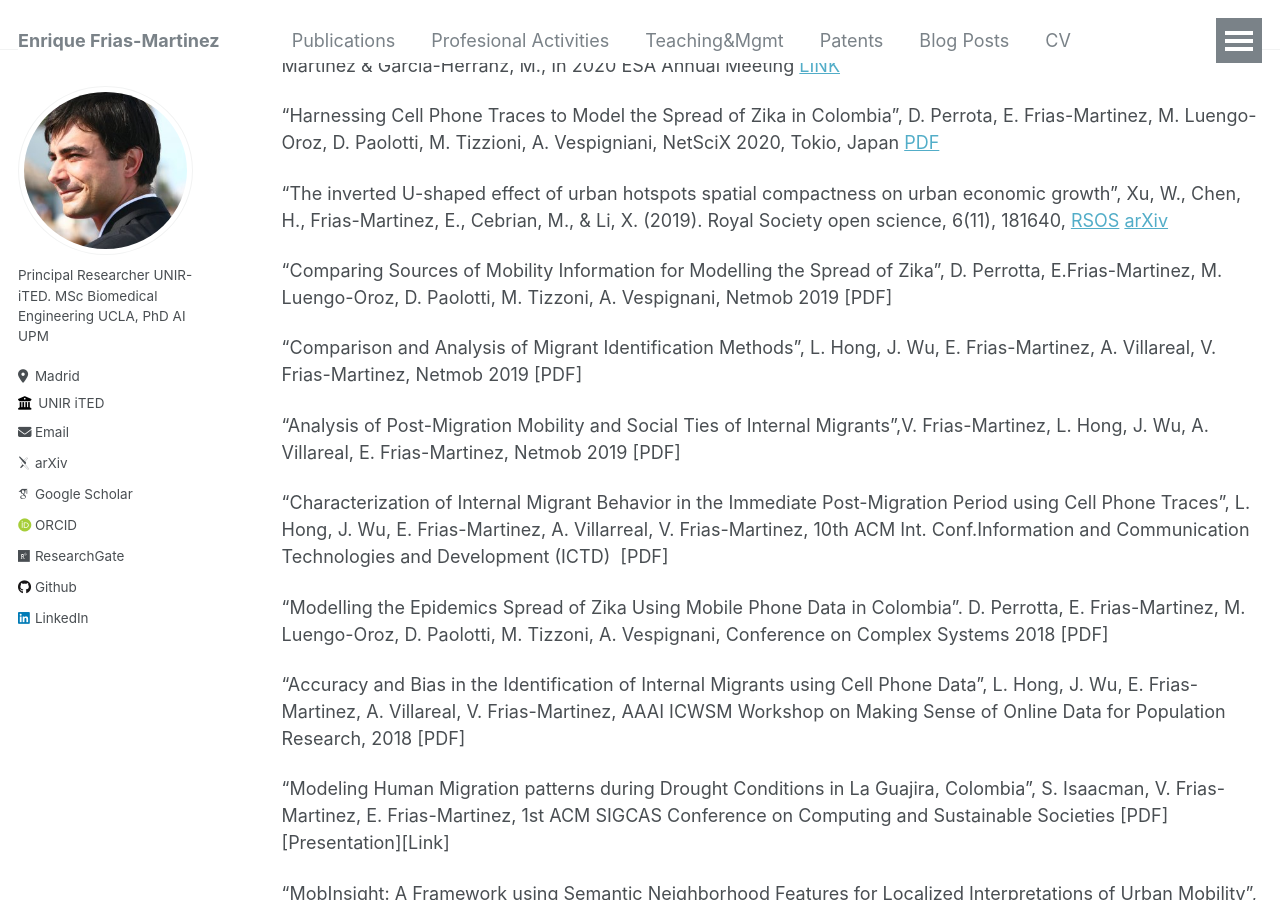
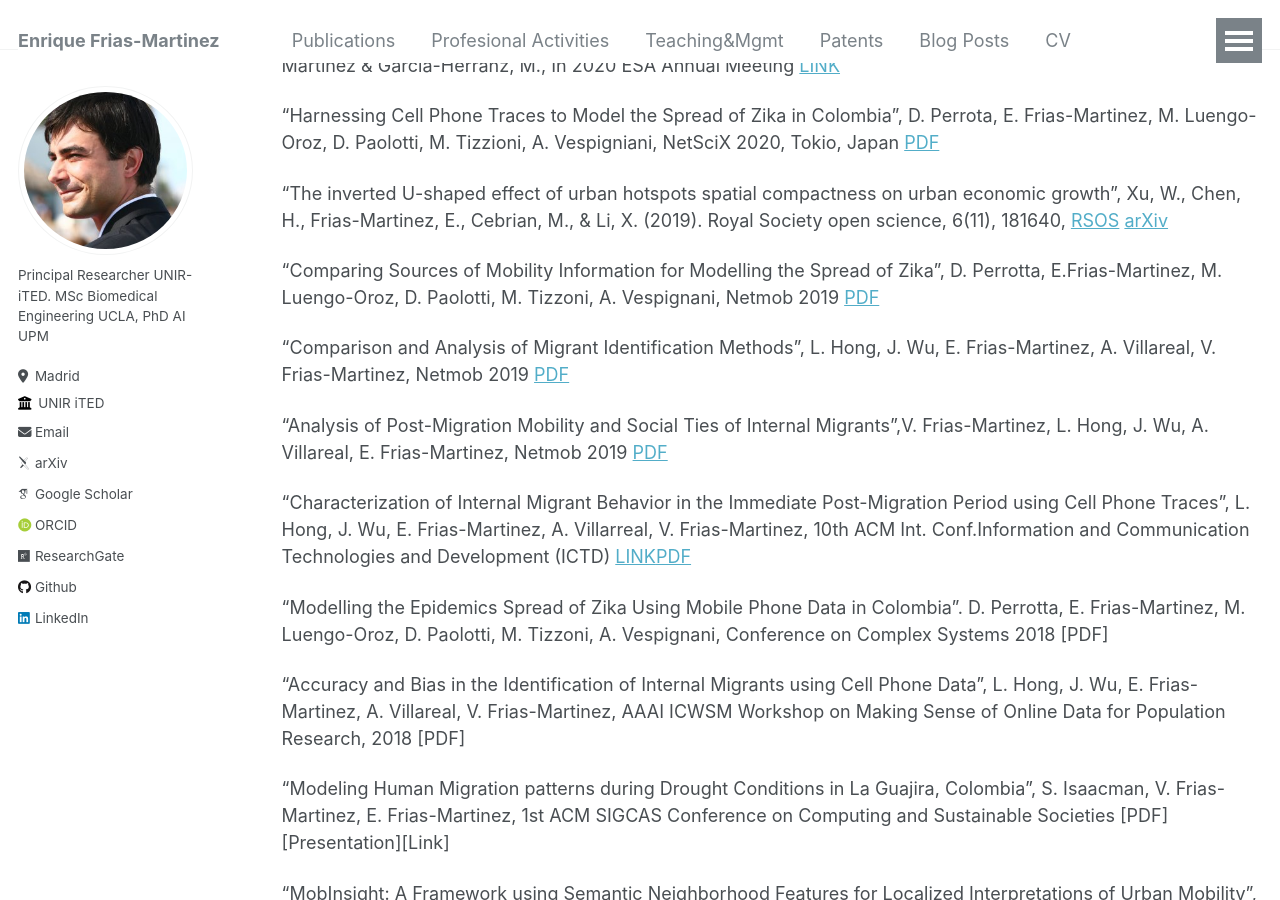
Before and after one commit to ENriqueFRiasM/enriquefriasm.github.io, a Jekyll site: the page built from _pages/publications.md, in a window 1280 px wide and 900 px high, scrolled down 1707 px. Built offline with Jekyll 4.4.1, drawn with Linux system fonts in a browser that asks for light colours; some web fonts are replaced.

Commit message:
Update publications.md

```diff
--- a/_pages/publications.md
+++ b/_pages/publications.md
@@ -50,16 +50,15 @@ EPJ data science 11 (1), 53, 2022 [LINK](https://link.springer.com/content/pdf/1
 
 "The inverted U-shaped effect of urban hotspots spatial compactness on urban economic growth", Xu, W., Chen, H., Frias-Martinez, E., Cebrian, M., & Li, X. (2019). Royal Society open science, 6(11), 181640, [RSOS](https://royalsocietypublishing.org/doi/full/10.1098/rsos.181640) [arXiv](https://arxiv.org/abs/1908.05530)
 
+"Comparing Sources of Mobility Information for Modelling the Spread of Zika", D. Perrotta, E.Frias-Martinez, M. Luengo-Oroz, D. Paolotti, M. Tizzoni, A. Vespignani, ﻿﻿﻿Netmob 2019 [PDF](https://enriquefriasm.github.io/files/abstract_NetMob_PerrottaDaniela.28324716.pdf)
 
-"Comparing Sources of Mobility Information for Modelling the Spread of Zika", D. Perrotta, E.Frias-Martinez, M. Luengo-Oroz, D. Paolotti, M. Tizzoni, A. Vespignani, ﻿﻿﻿Netmob 2019 [PDF]
+"Comparison and Analysis of Migrant Identification Methods",  L. Hong, J. Wu, E. Frias-Martinez, A. Villareal, V. Frias-Martinez, Netmob 2019 [PDF](htps://enriquefriasm.github.io/files/ComparissonMigrantMethods.28324903.pdf)
 
-"Comparison and Analysis of Migrant Identification Methods",  L. Hong, J. Wu, E. Frias-Martinez, A. Villareal, V. Frias-Martinez, Netmob 2019 [PDF]
+"Analysis of Post-Migration Mobility and Social Ties of Internal Migrants"﻿﻿﻿,V. Frias-Martinez, L. Hong, J. Wu, A. Villareal, E. Frias-Martinez, Netmob 2019 [PDF](htps://enriquefriasm.github.io/files/AnalysisMobilitySOcialTies.28324934.pdf)
 
-"Analysis of Post-Migration Mobility and Social Ties of Internal Migrants"﻿﻿﻿,V. Frias-Martinez, L. Hong, J. Wu, A. Villareal, E. Frias-Martinez, Netmob 2019 [PDF]
+ "Characterization of Internal Migrant Behavior in the Immediate Post-Migration Period using Cell Phone Traces﻿",  L. Hong, J. Wu, E. Frias-Martinez, A. Villarreal, V. Frias-Martinez, 10th ACM Int. Conf.Information and Communication Technologies and Development (ICTD) [LINK](https://dl.acm.org/doi/10.1145/3287098.3287119)﻿[PDF](https://www.researchgate.net/publication/330265602_Characterization_of_internal_migrant_behavior_in_the_immediate_post-migration_period_using_cell_phone_traces)
 
- "Characterization of Internal Migrant Behavior in the Immediate Post-Migration Period using Cell Phone Traces﻿",  L. Hong, J. Wu, E. Frias-Martinez, A. Villarreal, V. Frias-Martinez, 10th ACM Int. Conf.Information and Communication Technologies and Development (ICTD) ﻿ [PDF]
-
-"Modelling the Epidemics Spread of Zika Using Mobile Phone Data in Colombia".  D. Perrotta, E. Frias-Martinez, M. Luengo-Oroz, D. Paolotti, M. Tizzoni,  A. Vespignani, ﻿Conference on Complex  Systems 2018 [PDF]
+"Modelling the Epidemics Spread of Zika Using Mobile Phone Data in Colombia".  D. Perrotta, E. Frias-Martinez, M. Luengo-Oroz, D. Paolotti, M. Tizzoni,  A. Vespignani, ﻿Conference on Complex Systems 2018 [PDF]
 
 "Accuracy and Bias in the Identification of Internal Migrants using Cell Phone Data", L. Hong, J. Wu, E. Frias-Martinez, A. Villareal, V. Frias-Martinez, AAAI ICWSM Workshop on Making Sense of Online Data for Population Research, 2018 [PDF]﻿﻿
 
```
